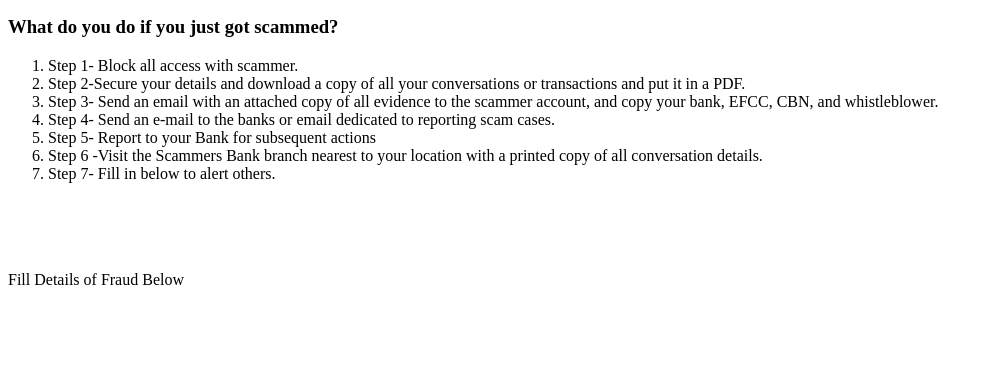
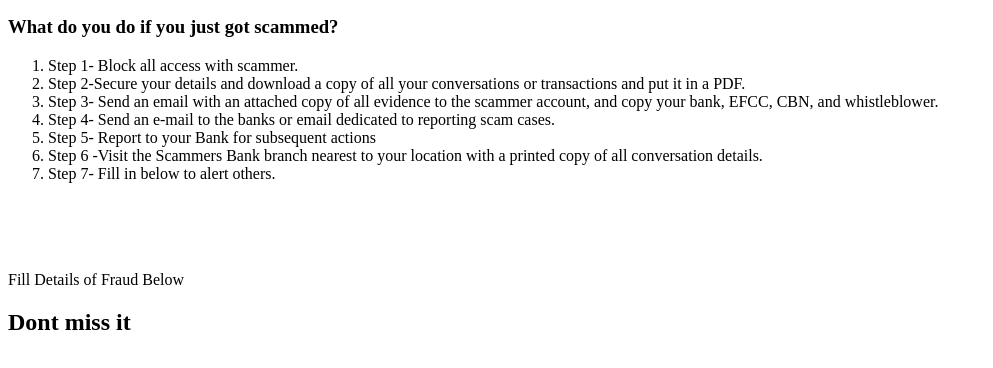
Before and after one commit to Bukunmi-Atoyebi-Fatokun/fraudlist, a plain HTML site: page index.html in a window 1280 px wide. Shown: the part 326-694 px from the top of the page, without its empty margins (0-993 px from the left). Drawn offline with Linux system fonts and the light colour scheme.

Commit message:
second commit

```diff
--- a/index.html
+++ b/index.html
@@ -48,7 +48,7 @@ YPE html>
 <br></br>
 <!--Form for victims to fill-->
 <hi>Fill Details of Fraud Below</hi>
-
+<h2>Dont miss it</h2>
 
 </body>
 </html>
```
